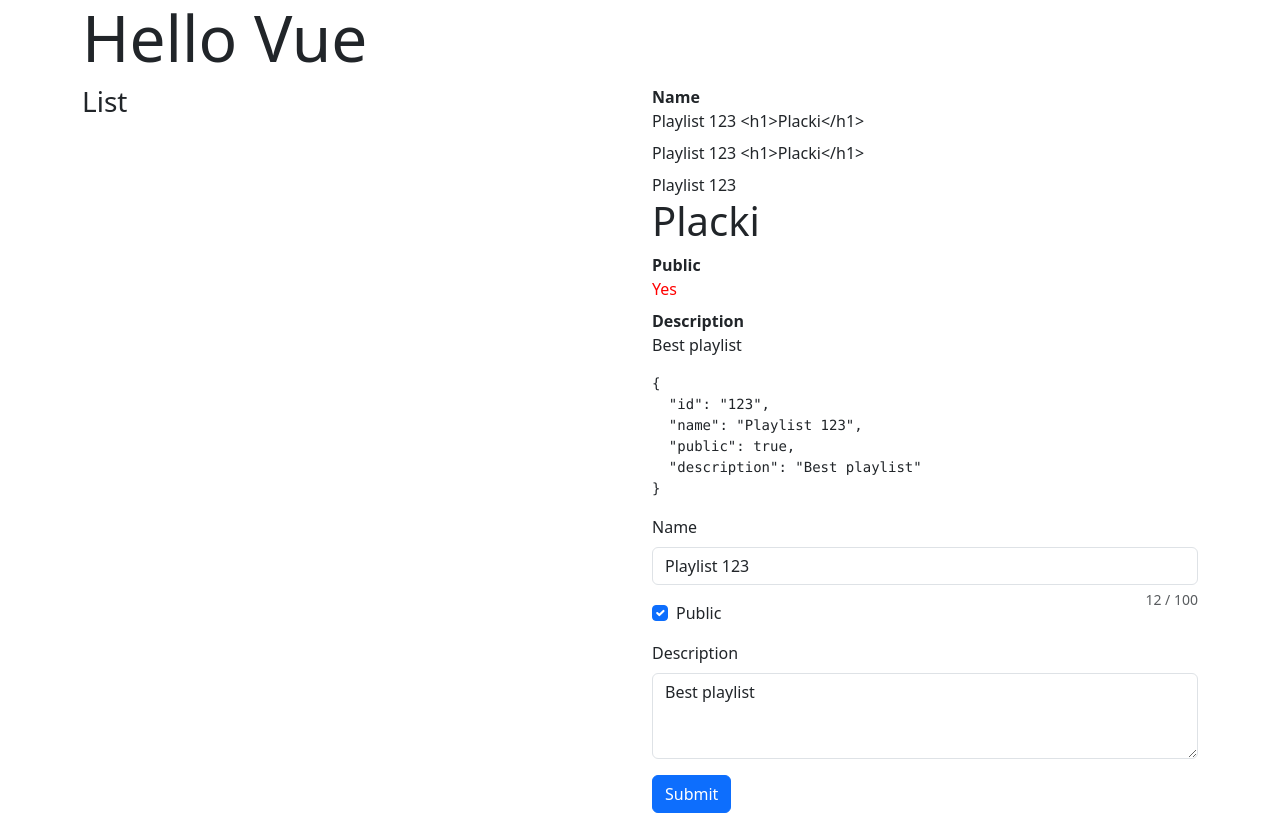
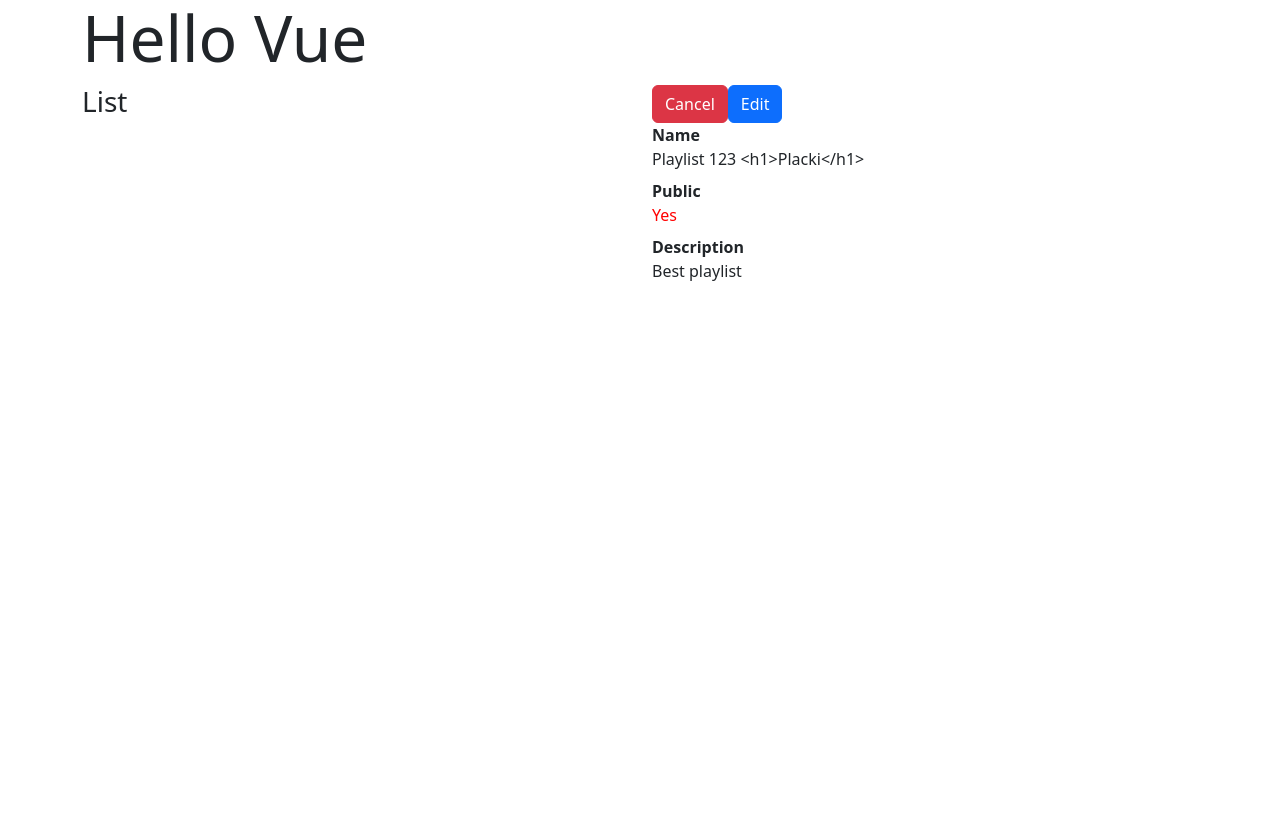
Before and after one commit to ev45ive/sages-vue-open-wrzesien, a Vue app: page / in a window 1280 px wide. Built offline with nearby package versions, Linux system fonts and the light colour scheme.

Commit message:
Exercise: Switching modes -details/editor

```diff
--- a/src/playlists/components/PlaylistDetails.vue
+++ b/src/playlists/components/PlaylistDetails.vue
@@ -5,8 +5,6 @@
     <dl v-bind:id="'playlist_' + playlist.id" :title="playlist.name">
       <dt>Name</dt>
       <dd>{{ playlist.name }}</dd>
-      <dd v-text="playlist.name "></dd>
-      <dd v-html="playlist.name "></dd>
 
       <dt>Public</dt>
       <dd
--- a/src/playlists/containers/PlaylistsView.vue
+++ b/src/playlists/containers/PlaylistsView.vue
@@ -6,25 +6,33 @@
         <PlaylistList />
       </div>
       <div class="col">
-        <PlaylistDetails />
-        <PlaylistEditor />
+        <button class="btn btn-danger">Cancel</button>
+        <button class="btn btn-primary">Edit</button>
+
+        <PlaylistDetails v-show="true" />
+        <PlaylistEditor :hidden="true"/>
       </div>
     </div>
   </div>
 </template>
 
-<script lang="ts">
-import { defineComponent } from "vue";
+<script lang="ts" setup>
+import { ref } from "vue";
 import PlaylistDetails from "../components/PlaylistDetails.vue";
 import PlaylistEditor from "../components/PlaylistEditor.vue";
 import PlaylistList from "../components/PlaylistList.vue";
 
-export default defineComponent({
-  setup() {
-    return {};
-  },
-  components: { PlaylistDetails, PlaylistEditor, PlaylistList },
-});
+const mode = ref<"details" | "editor">("details");
+
+const showDetails = () => (mode.value = "details");
+const showEditor = () => (mode.value = "editor");
+
+// export default defineComponent({
+//   setup() {
+//     return {};
+//   },
+//   components: { PlaylistDetails, PlaylistEditor, PlaylistList },
+// });
 </script>
 
 <style scoped></style>
```
